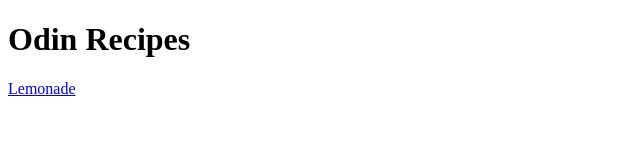
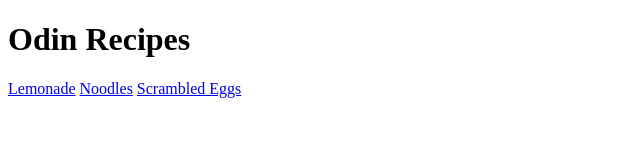
Before and after one commit to s-Aura-v/odin-recipes, a plain HTML site: page index.html in a window 1280 px wide. Shown: the whole page, without its empty margins (0-640 px from the left). Drawn offline with Linux system fonts and the light colour scheme.

Commit message:
Added 2 more recipes

```diff
--- a/index.html
+++ b/index.html
@@ -8,7 +8,8 @@
     <body>
         <h1>Odin Recipes</h1>
         <a href="recipes/lemonade.html">Lemonade</a>
-
+        <a href="recipes/noodles.html">Noodles</a>
+        <a href="recipes/scrambledEggs.html">Scrambled Eggs</a>
 
 
     </body>
```
